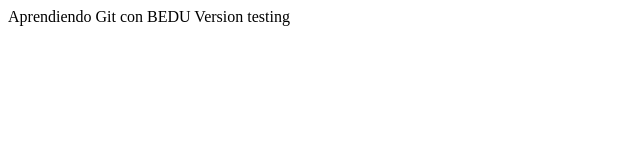
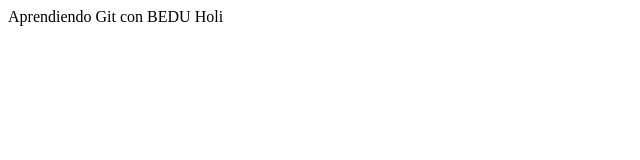
Before and after one commit to mishifulus/Modulo-Git, a plain HTML site: page index.html in a window 1280 px wide. Shown: the full height of the page, 0-640 px from the left. Drawn offline with Linux system fonts and the light colour scheme.

Commit message:
Generando conflicto testing

```diff
--- a/index.html
+++ b/index.html
@@ -5,6 +5,6 @@
 	</head>
 	<body>
 		Aprendiendo Git con BEDU
-		Version testing
+		Holi
 	</body>
 </html>
```
